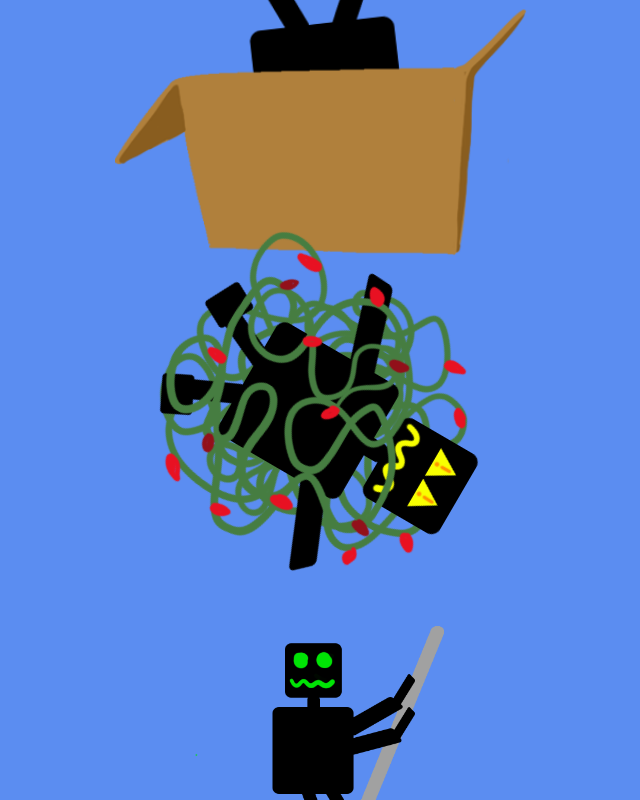
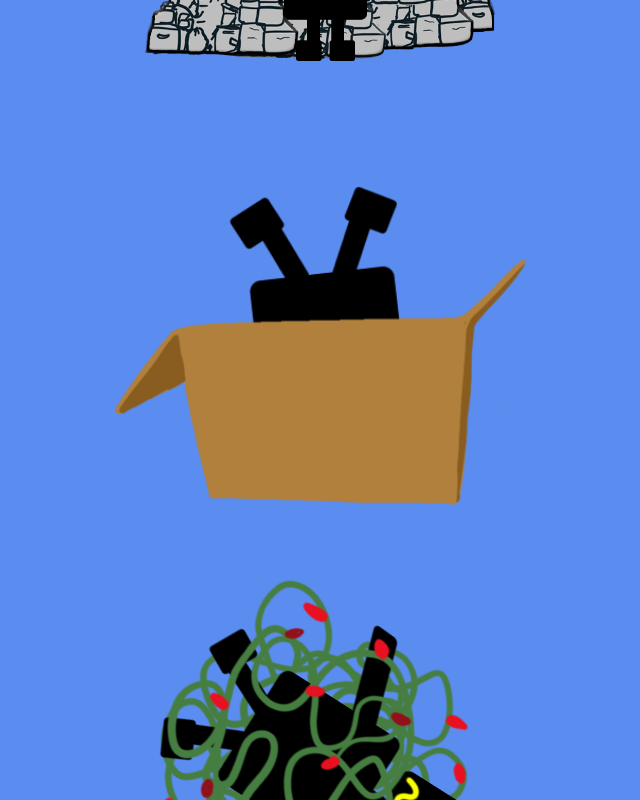
Before and after one commit to houzey-homes/houzey-site, a React (Create React App) app: page / in a window 1280 px wide. Shown: the part 2500-3300 px from the top of the page, without its empty margins (319-959 px from the left). Built offline with nearby package versions, Linux system fonts and the light colour scheme.

Commit message:
Added newsletter signup

```diff
--- a/src/App.css
+++ b/src/App.css
@@ -50,12 +50,24 @@
 
 .Cartoon {
   height: 40vmin;
+  padding-top: 50px;
+  padding-bottom: 50px;
+}
 
+.form {
+  padding-bottom: 100px;
+}
+
+.form-control {
+  width: 100%;
+  height: 22px;
 }
 
 .Img-rotate {
   height: 40vmin;
   pointer-events: none;
+  padding-top: 50px;
+  padding-bottom: 50px;
 }
 
 @media (prefers-reduced-motion: no-preference) {
--- a/src/App.js
+++ b/src/App.js
@@ -54,6 +54,15 @@
         <h2>Houzey is currently fundraising!<br></br>Interested investors can contact us at investors@houzey.homes.</h2>
         <h2>Reach out to us via contact@houzey.homes for any other comments/questions.</h2>
         <h2>Sign up below for news and early access, including exclusive decorations and discounts.</h2>
+        <form target="_self" class="form" action="https://formsubmit.co/e899263a40b59e81fe00e813f4e1325b " method="POST">
+              <input type="text" name="name" class="form-control" placeholder="Name" required/>
+              <br/>
+              <input type="email" name="email" class="form-control" placeholder="Email Address" required/>
+              <br/>
+              <input type="hidden" name="_captcha" value="false"/>
+              <input type="text" name="_honey" style={{display: 'none'}}/>
+              <button type="submit" class="form-button">Submit</button>
+        </form>
       </div>
 
     </div>
```
